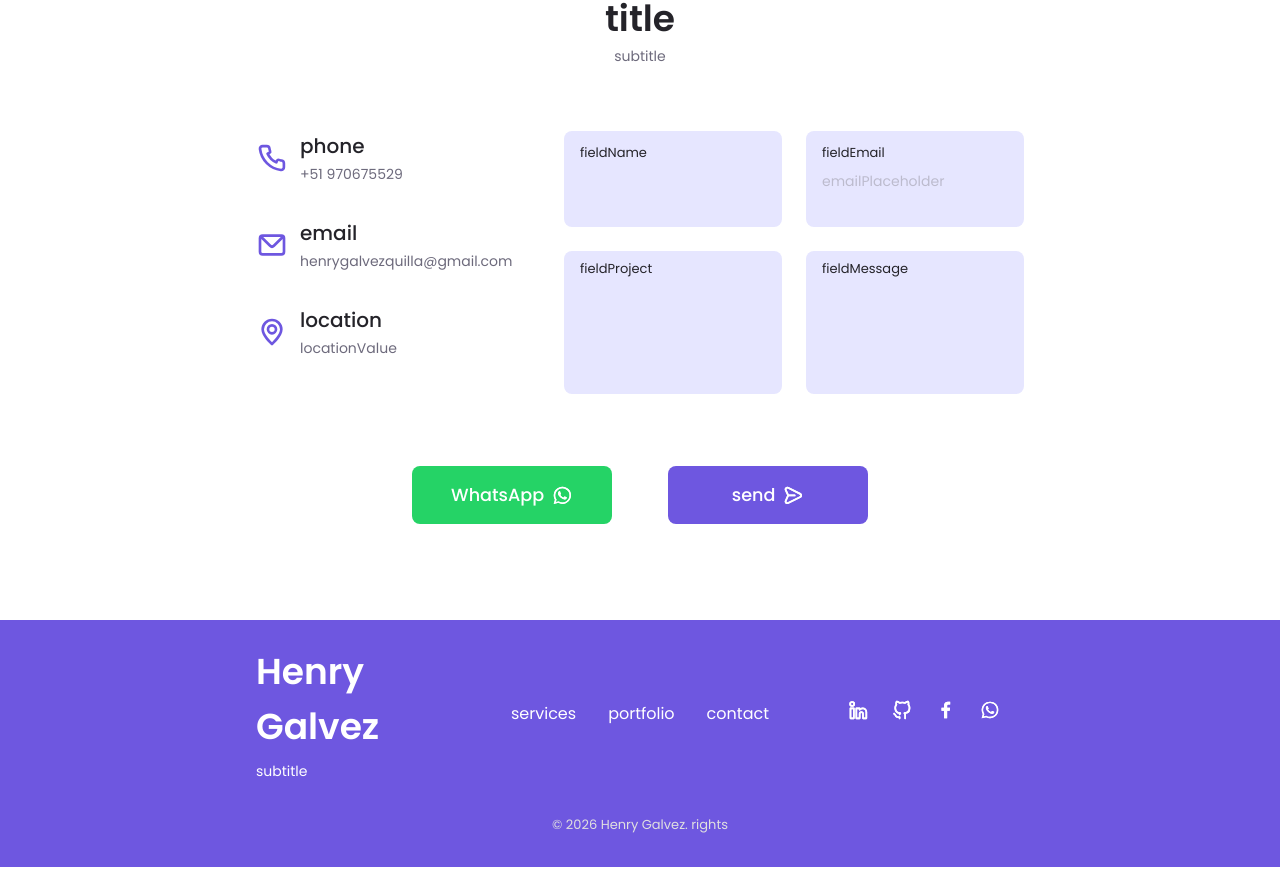
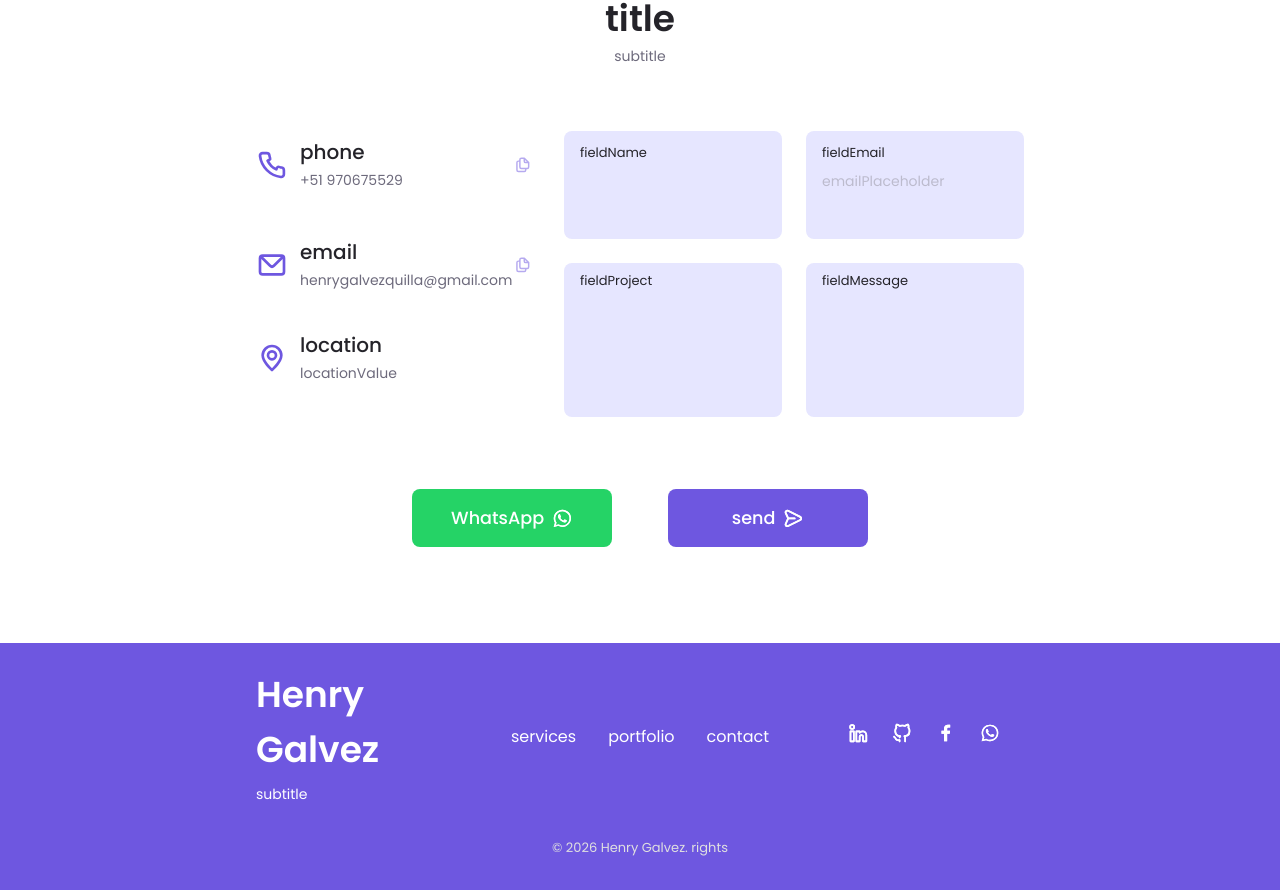
Before and after one commit to HenryGalvezQ/portafolio-henry, a Vue app: page / in a window 1280 px wide. Shown: the part 6837-7727 px from the top of the page. Before the commit the page ends 7704 px from the top, so only its background shows below. Built offline with nearby package versions, Linux system fonts and the light colour scheme.

Commit message:
CV actualizado

```diff
--- a/src/components/Contact.vue
+++ b/src/components/Contact.vue
@@ -7,19 +7,30 @@
 
     <div class="contact__container container grid">
       <div>
-        <div class="contact__information">
+        <div class="contact__information contact__information--copyable"
+          @click="copyToClipboard('+51970675529', 'phone')"
+          @touchstart.passive="(e) => handleCopyableTouch(e.currentTarget, true)"
+          @touchend.passive="(e) => handleCopyableTouch(e.currentTarget, false)"
+          @touchcancel.passive="(e) => handleCopyableTouch(e.currentTarget, false)">
           <UilIcon name="phone" class="contact__icon" />
           <div>
             <h3 class="contact__title">{{ t('phone') }}</h3>
             <span class="contact__subtitle">+51 970675529</span>
           </div>
+          <UilIcon name="copy" class="contact__copy-icon" />
         </div>
-        <div class="contact__information">
+
+        <div class="contact__information contact__information--copyable"
+          @click="copyToClipboard('henrygalvezquilla@gmail.com', 'email')"
+          @touchstart.passive="(e) => handleCopyableTouch(e.currentTarget, true)"
+          @touchend.passive="(e) => handleCopyableTouch(e.currentTarget, false)"
+          @touchcancel.passive="(e) => handleCopyableTouch(e.currentTarget, false)">
           <UilIcon name="envelope" class="contact__icon" />
           <div>
             <h3 class="contact__title">{{ t('email') }}</h3>
             <span class="contact__subtitle">henrygalvezquilla@gmail.com</span>
           </div>
+          <UilIcon name="copy" class="contact__copy-icon" />
         </div>
         <div class="contact__information">
           <UilIcon name="map-marker" class="contact__icon" />
@@ -91,7 +102,7 @@
     <!-- Toast Notification -->
     <transition name="toast">
       <div v-if="toast.show" :class="['toast', `toast--${toast.type}`]">
-        <UilIcon :name="toast.type === 'success' ? 'check-circle' : 'exclamation-triangle'" class="toast__icon" />
+        <UilIcon :name="toast.type === 'success' ? 'check-circle' : toast.type === 'info' ? 'info-circle' : 'exclamation-triangle'" class="toast__icon" />
         <span class="toast__message">{{ toast.message }}</span>
       </div>
     </transition>
@@ -150,6 +161,55 @@ const clearErrors = () => {
     email: false,
     message: false
   };
+};
+
+const copyToClipboard = async (value, type) => {
+  const msg = type === 'phone' ? t('toastCopiedPhone') : t('toastCopiedEmail');
+
+  // Intento moderno (funciona en desktop y algunos mobile)
+  if (navigator.clipboard && navigator.clipboard.writeText) {
+    try {
+      await navigator.clipboard.writeText(value);
+      showToast(msg, 'info');
+      return;
+    } catch {
+      // Cae al fallback
+    }
+  }
+
+  // Fallback para mobile (Safari, Android WebView, etc.)
+  try {
+    const textarea = document.createElement('textarea');
+    textarea.value = value;
+    textarea.setAttribute('readonly', '');
+    textarea.style.cssText = 'position:fixed;top:-9999px;left:-9999px;opacity:0;';
+    document.body.appendChild(textarea);
+    textarea.focus();
+    textarea.select();
+    // Para iOS específicamente
+    textarea.setSelectionRange(0, textarea.value.length);
+    const success = document.execCommand('copy');
+    document.body.removeChild(textarea);
+
+    if (success) {
+      showToast(msg, 'info');
+    } else {
+      showToast(t('toastCopyError'), 'error');
+    }
+  } catch {
+    showToast(t('toastCopyError'), 'error');
+  }
+};
+
+const handleCopyableTouch = (el, touching) => {
+  if (touching) {
+    el.classList.add('is-touching');
+  } else {
+    // Pequeño delay para que se vea el feedback antes de quitarlo
+    setTimeout(() => {
+      el.classList.remove('is-touching');
+    }, 420);
+  }
 };
 
 // Validar si es un email válido
@@ -213,6 +273,15 @@ onMounted(() => {
       input.value.style.height = input.value.scrollHeight + 'px';
     }
   });
+
+  // Hover para desktop (mouse)
+  const isTouch = 'ontouchstart' in window || navigator.maxTouchPoints > 0;
+  if (!isTouch) {
+    document.querySelectorAll('.contact__information--copyable').forEach(el => {
+      el.addEventListener('mouseenter', () => el.classList.add('is-touching'));
+      el.addEventListener('mouseleave', () => el.classList.remove('is-touching'));
+    });
+  }
 });
 
 const handleSubmit = async () => {
@@ -478,6 +547,41 @@ const checkRateLimit = () => {
   animation: slideIn 0.3s ease;
 }
 
+.contact__information--copyable {
+  cursor: pointer;
+  border-radius: 0.5rem;
+  padding: 0.4rem 0.5rem;
+  margin-left: -0.5rem;
+  transition: background-color 0.2s ease;
+  user-select: none;
+  /* Sin :hover CSS en absoluto */
+}
+
+.contact__information--copyable.is-touching {
+  background-color: var(--contact-input-color);
+}
+
+.contact__information--copyable.is-touching .contact__copy-icon {
+  opacity: 1;
+}
+
+.contact__copy-icon {
+  width: 1.1rem;
+  height: 1.1rem;
+  color: var(--first-color);
+  margin-left: auto;
+  opacity: 0.4;
+  transition: opacity 0.2s ease;
+  flex-shrink: 0;
+}
+
+/* Mobile: siempre visible el icono (no hay hover) */
+@media (hover: none) {
+  .contact__copy-icon {
+    opacity: 0.5;
+  }
+}
+
 @keyframes slideIn {
   from {
     transform: translateX(400px);
@@ -496,6 +600,11 @@ const checkRateLimit = () => {
 
 .toast--error {
   background-color: #ef4444;
+  color: white;
+}
+
+.toast--info {
+  background-color: #8498ab;
   color: white;
 }
 
@@ -588,6 +697,7 @@ const checkRateLimit = () => {
     right: 1rem;
     left: 1rem;
     max-width: none;
+    padding: 1rem 1.4rem;
   }
 }
 </style>
@@ -614,7 +724,10 @@ const checkRateLimit = () => {
     "toastError": "Hubo un error al enviar el mensaje. Por favor, intenta contactarme por WhatsApp",
     "toastRateLimit": "Has alcanzado el límite de mensajes por hoy. Inténtalo mañana o contáctame por WhatsApp.",
     "whatsappMessage": "Hola, quiero contactarte por tus servicios.",
-    "defaultProject": "Trabajo"
+    "defaultProject": "Trabajo",
+    "toastCopiedPhone": "Número copiado al portapapeles",
+    "toastCopiedEmail": "Email copiado al portapapeles",
+    "toastCopyError": "No se pudo copiar. Inténtalo manualmente"
   },
   "en": {
     "title": "Contact Me",
@@ -636,7 +749,10 @@ const checkRateLimit = () => {
     "toastError": "There was an error sending the message. Please try contacting me via WhatsApp",
     "toastRateLimit": "You've reached today's message limit. Try again tomorrow or contact me via WhatsApp.",
     "whatsappMessage": "Hello, I want to contact you about your services.",
-    "defaultProject": "Work"
+    "defaultProject": "Work",
+    "toastCopiedPhone": "Phone number copied to clipboard",
+    "toastCopiedEmail": "Email copied to clipboard",
+    "toastCopyError": "Couldn't copy. Please try manually"
   }
 }
 </i18n>
--- a/src/components/UilIcon.vue
+++ b/src/components/UilIcon.vue
@@ -539,6 +539,26 @@
   >
     <path fill="currentColor" d="M21,14H20V4h1a1,1,0,0,0,0-2H3A1,1,0,0,0,3,4H4V14H3a1,1,0,0,0,0,2h8v1.15l-4.55,3A1,1,0,0,0,7,22a.94.94,0,0,0,.55-.17L11,19.55V21a1,1,0,0,0,2,0V19.55l3.45,2.28A.94.94,0,0,0,17,22a1,1,0,0,0,.55-1.83l-4.55-3V16h8a1,1,0,0,0,0-2Zm-3,0H6V4H18ZM9.61,12.26a1.73,1.73,0,0,0,1.76,0l3-1.74a1.76,1.76,0,0,0,0-3l-3-1.74a1.73,1.73,0,0,0-1.76,0,1.71,1.71,0,0,0-.87,1.52v3.48A1.71,1.71,0,0,0,9.61,12.26Zm1.13-4.58L13,9l-2.28,1.32Z"/>
   </svg>
+  <svg
+    v-else-if="name === 'copy'"
+    xmlns="http://www.w3.org/2000/svg"
+    viewBox="0 0 24 24"
+    width="1em"
+    height="1em"
+    aria-hidden="true"
+  >
+    <path fill="currentColor" d="M21,8.94a1.31,1.31,0,0,0-.06-.27l0-.09a1.07,1.07,0,0,0-.19-.28h0l-6-6h0a1.07,1.07,0,0,0-.28-.19.32.32,0,0,0-.09,0A.88.88,0,0,0,14.05,2H10A3,3,0,0,0,7,5V6H6A3,3,0,0,0,3,9V19a3,3,0,0,0,3,3h8a3,3,0,0,0,3-3V18h1a3,3,0,0,0,3-3V9S21,9,21,8.94ZM15,5.41,17.59,8H16a1,1,0,0,1-1-1ZM15,19a1,1,0,0,1-1,1H6a1,1,0,0,1-1-1V9A1,1,0,0,1,6,8H7v7a3,3,0,0,0,3,3h5Zm4-4a1,1,0,0,1-1,1H10a1,1,0,0,1-1-1V5a1,1,0,0,1,1-1h3V7a3,3,0,0,0,3,3h3Z"/>
+  </svg>
+  <svg
+    v-else-if="name === 'info-circle'"
+    xmlns="http://www.w3.org/2000/svg"
+    viewBox="0 0 24 24"
+    width="1em"
+    height="1em"
+    aria-hidden="true"
+  >
+    <path fill="currentColor" d="M12,2A10,10,0,1,0,22,12,10.01114,10.01114,0,0,0,12,2Zm0,18a8,8,0,1,1,8-8A8.00917,8.00917,0,0,1,12,20Zm0-8.5a1,1,0,0,0-1,1v3a1,1,0,0,0,2,0v-3A1,1,0,0,0,12,11.5Zm0-4a1.25,1.25,0,1,0,1.25,1.25A1.25,1.25,0,0,0,12,7.5Z"/>
+  </svg>
 </template>
 
 <script setup>
```
Also changed, not shown: 2 other files (tests, documents, lock files or other folders).
